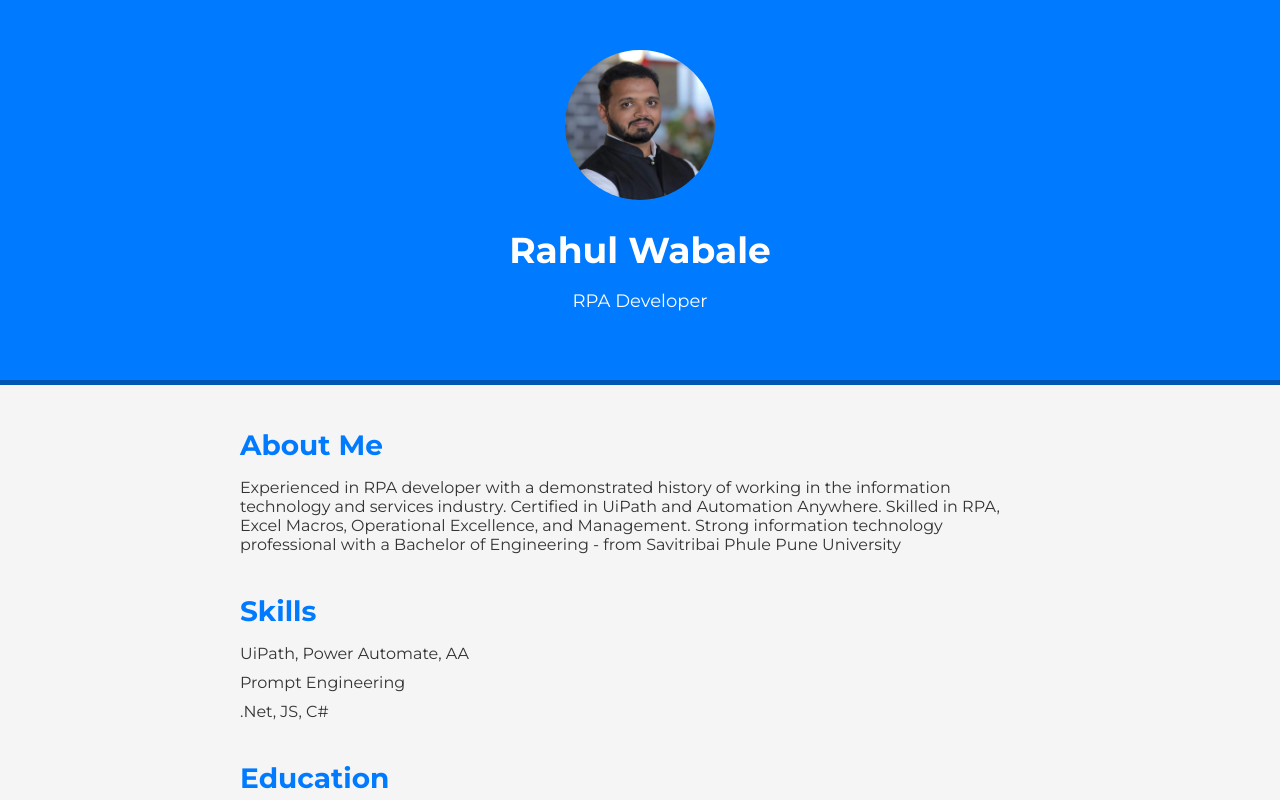
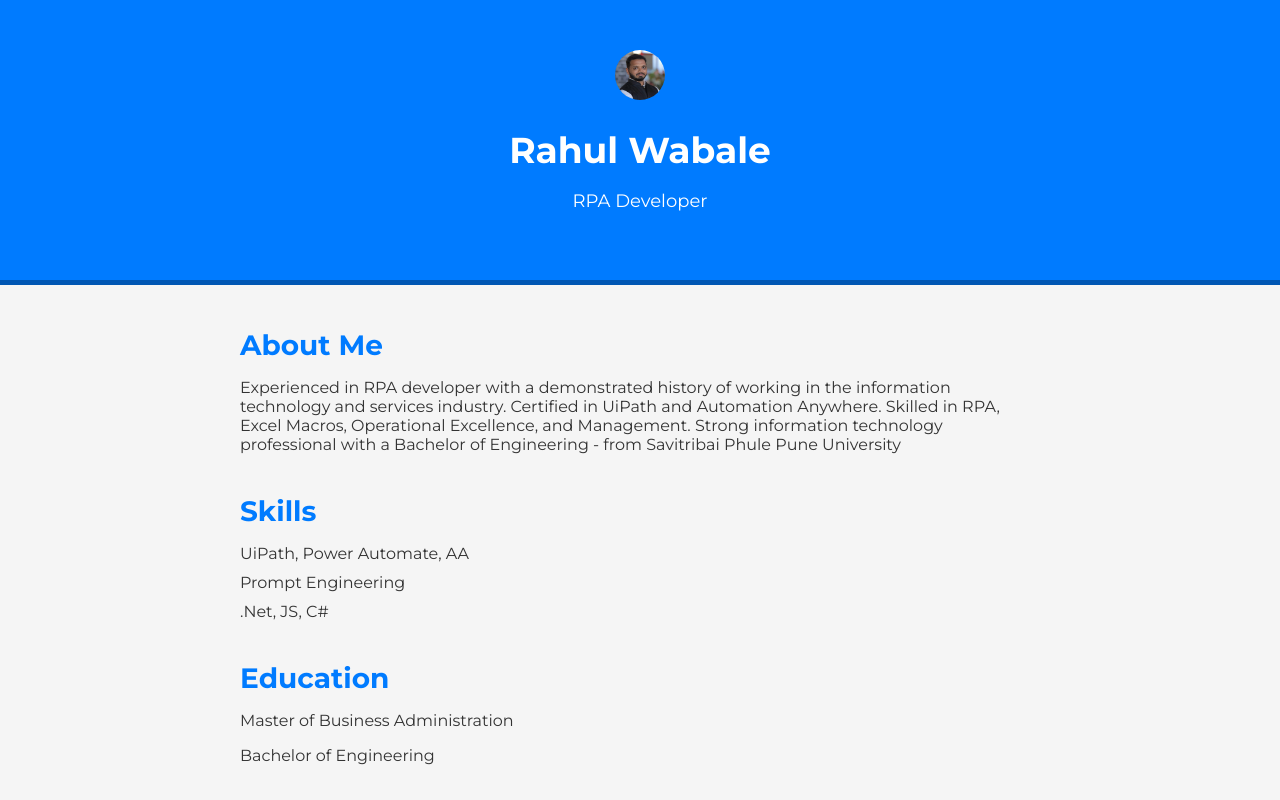
Before and after one commit to rahulwabale/RahulWabale.github.io, a plain HTML site: page index.html in a window 1280 px wide. Shown: the top 800 px of the page. Drawn offline with Linux system fonts and the light colour scheme.

Commit message:
Update style.css

```diff
--- a/style.css
+++ b/style.css
@@ -19,8 +19,8 @@ header {
 }
 
 header img {
-    width: 150px; /* Adjust this value to your preferred width */
-    height: 150px; /* Adjust this value to your preferred height */
+    width: 50px; /* Adjust this value to your preferred width */
+    height: 50px; /* Adjust this value to your preferred height */
     border-radius: 50%; /* For a circular profile picture */
 }
 
```
